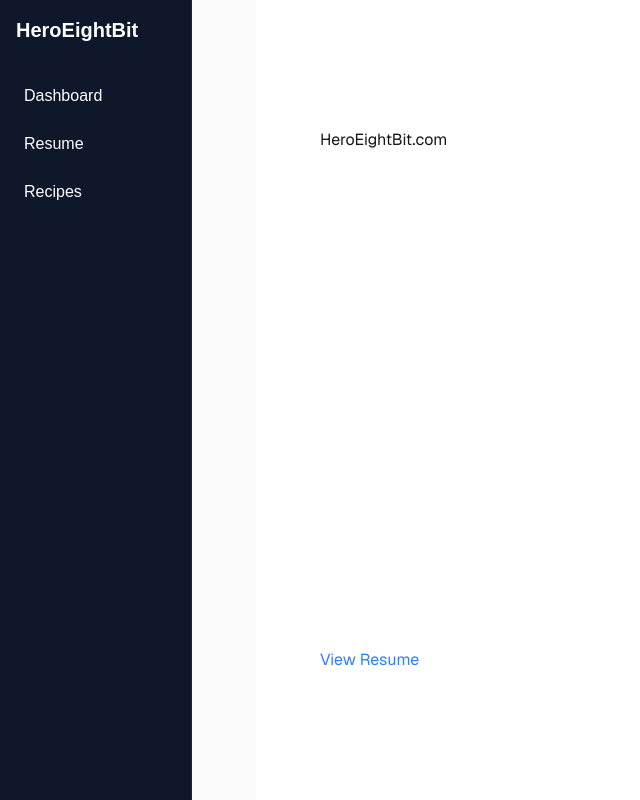
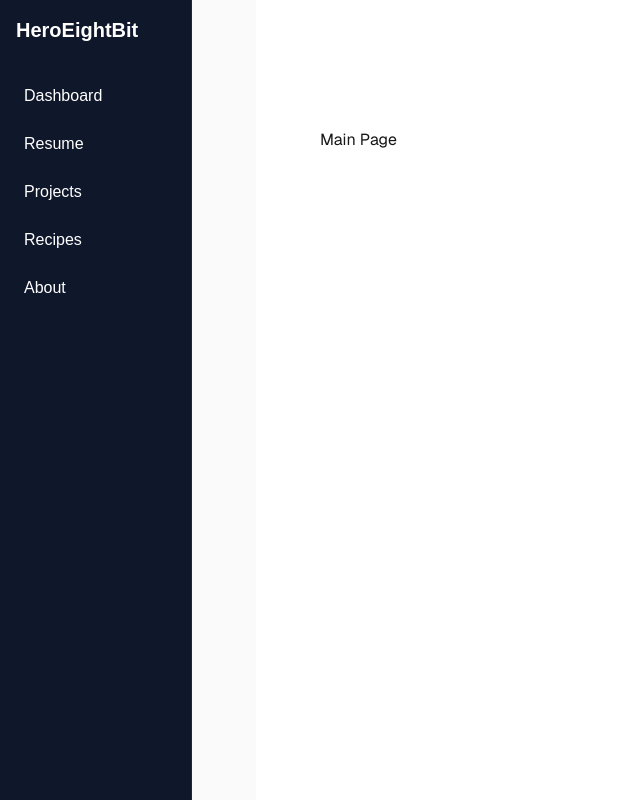
Before and after one commit to HeroEightBit/website-heroeightbit-ai, a Next.js app: page / in a window 1280 px wide. Shown: the whole page, without its empty margins (0-640 px from the left). Built offline with nearby package versions, Linux system fonts and the light colour scheme.

Commit message:
feat: added pages and updated layout

```diff
--- /dev/null
+++ b/app/about/page.tsx
@@ -0,0 +1,12 @@
+function About() {
+    return (
+        <div className="flex flex-col flex-1 items-center justify-center bg-zinc-50 font-sans dark:bg-black">
+        <main className="flex flex-1 w-full max-w-3xl flex-col items-center justify-between py-32 px-16 bg-white dark:bg-black sm:items-start">
+            <h1 className="text-3xl font-bold">About</h1>
+        </main>
+        </div>
+    )
+}
+
+
+export default About;
--- a/app/components/Sidebar.tsx
+++ b/app/components/Sidebar.tsx
@@ -1,13 +1,16 @@
 import Link from 'next/link';
+import { SITE_CONFIG } from '../constants/site';
 
 const Sidebar = () => {
   return (
     <aside className="fixed left-0 top-0 h-screen w-48 bg-slate-900 text-white p-4 border-r border-slate-800">
-      <div className="mb-8 font-bold text-xl">HeroEightBit</div>
+      <div className="mb-8 font-bold text-xl">{SITE_CONFIG.name}</div>
       <nav className="flex flex-col gap-2">
         <Link href="/" className="hover:bg-slate-800 p-2 rounded transition">Dashboard</Link>
         <Link href="/resume" className="hover:bg-slate-800 p-2 rounded transition">Resume</Link>
+        <Link href="/projects" className="hover:bg-slate-800 p-2 rounded transition">Projects</Link>
         <Link href="/recipes" className="hover:bg-slate-800 p-2 rounded transition">Recipes</Link>
+        <Link href="/about" className="hover:bg-slate-800 p-2 rounded transition">About</Link>
       </nav>
     </aside>
   );
--- a/app/page.tsx
+++ b/app/page.tsx
@@ -1,18 +1,8 @@
-import Image from "next/image";
-import Link from "next/link";
-
 export default function Home() {
   return (
     <div className="flex flex-col flex-1 items-center justify-center bg-zinc-50 font-sans dark:bg-black">
       <main className="flex flex-1 w-full max-w-3xl flex-col items-center justify-between py-32 px-16 bg-white dark:bg-black sm:items-start">
-        <h1>HeroEightBit.com</h1>
-        <ul>
-          <li>
-            <Link href="/resume" className="text-blue-500 hover:underline">
-              View Resume
-            </Link>
-          </li>
-        </ul>
+        <h1>Main Page</h1>
       </main>
     </div>
   );
--- /dev/null
+++ b/app/projects/page.tsx
@@ -0,0 +1,12 @@
+function Projects() {
+    return (
+        <div className="flex flex-col flex-1 items-center justify-center bg-zinc-50 font-sans dark:bg-black">
+        <main className="flex flex-1 w-full max-w-3xl flex-col items-center justify-between py-32 px-16 bg-white dark:bg-black sm:items-start">
+            <h1 className="text-3xl font-bold">Projects</h1>
+        </main>
+        </div>
+    )
+}
+
+
+export default Projects;
--- /dev/null
+++ b/app/recipes/page.tsx
@@ -0,0 +1,12 @@
+function Recipes() {
+    return (
+        <div className="flex flex-col flex-1 items-center justify-center bg-zinc-50 font-sans dark:bg-black">
+        <main className="flex flex-1 w-full max-w-3xl flex-col items-center justify-between py-32 px-16 bg-white dark:bg-black sm:items-start">
+            <h1 className="text-3xl font-bold">Recipes</h1>
+        </main>
+        </div>
+    )
+}
+
+
+export default Recipes;
```
